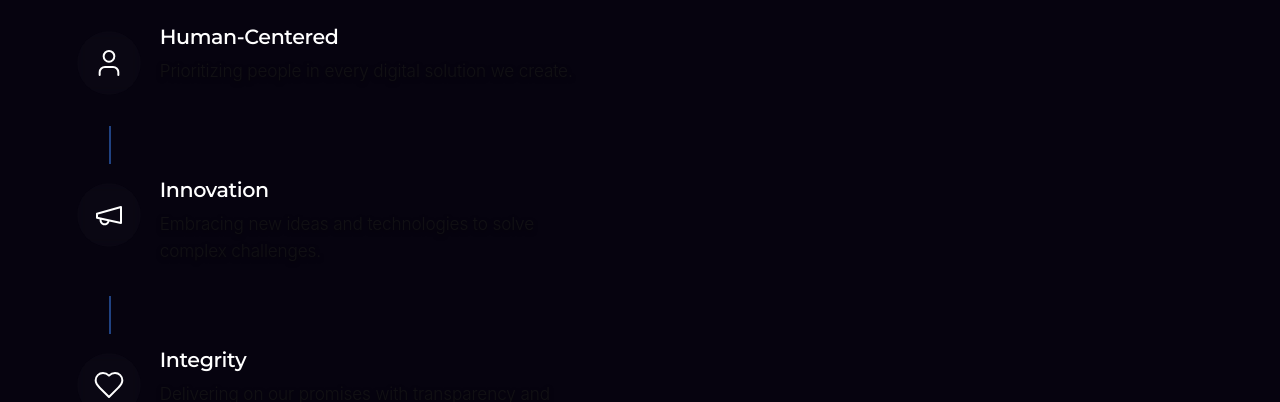
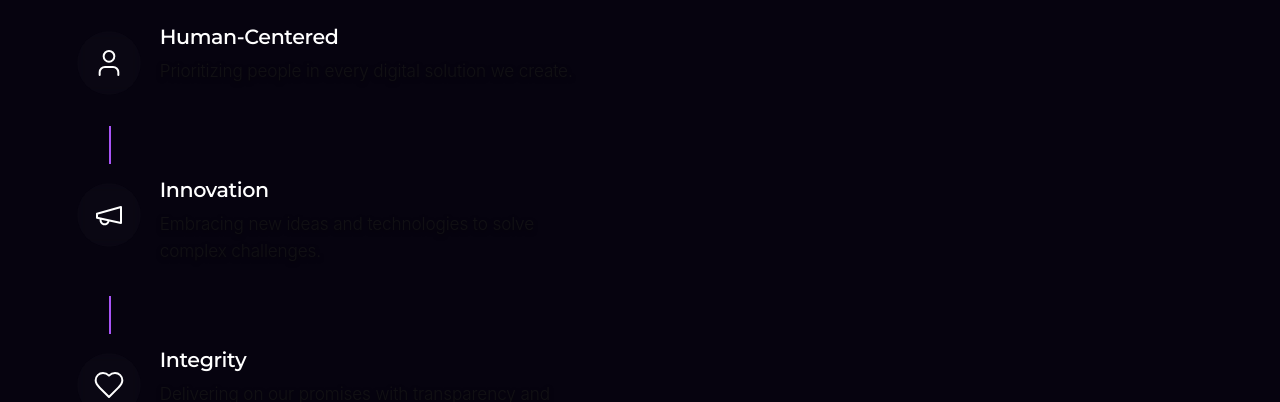
Before and after one commit to DoDesCadeaux/hargile_website, a Next.js app: page /en/about-us in a window 1280 px wide. Shown: the part 1840-2242 px from the top of the page. Built offline with nearby package versions, Linux system fonts and the light colour scheme; a web font is replaced by a local one.

Commit message:
changed accent color of our mission section

```diff
--- a/src/components/pages/about-us/our-mission/our-mission.styled.js
+++ b/src/components/pages/about-us/our-mission/our-mission.styled.js
@@ -154,7 +154,7 @@ export const ValueDescription = styled.p.attrs({
 export const ConnectorLine = styled.div`
     width: 2px;
     height: 3rem;
-    background-color: rgba(59, 130, 246, 0.5);
+    background-color: var(--color-accent-mihai);
     margin-left: 32px;
 
     @media (max-width: 768px) {
```
